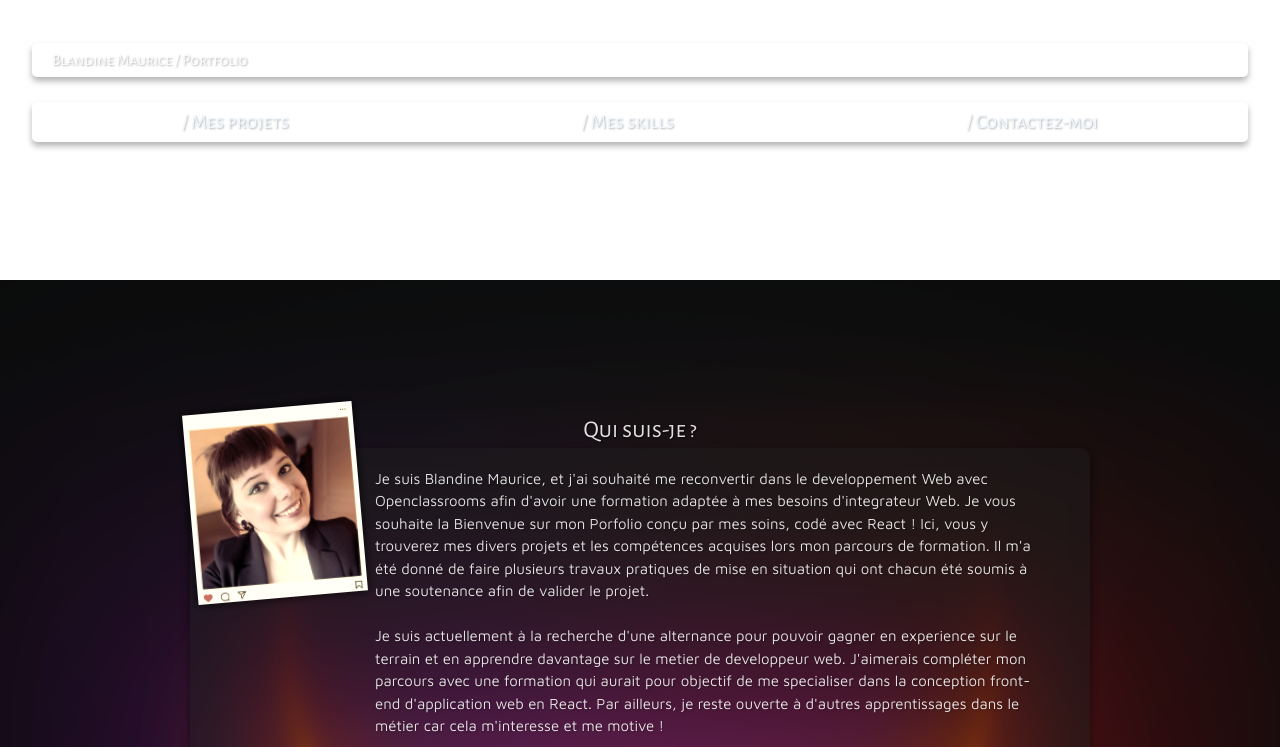
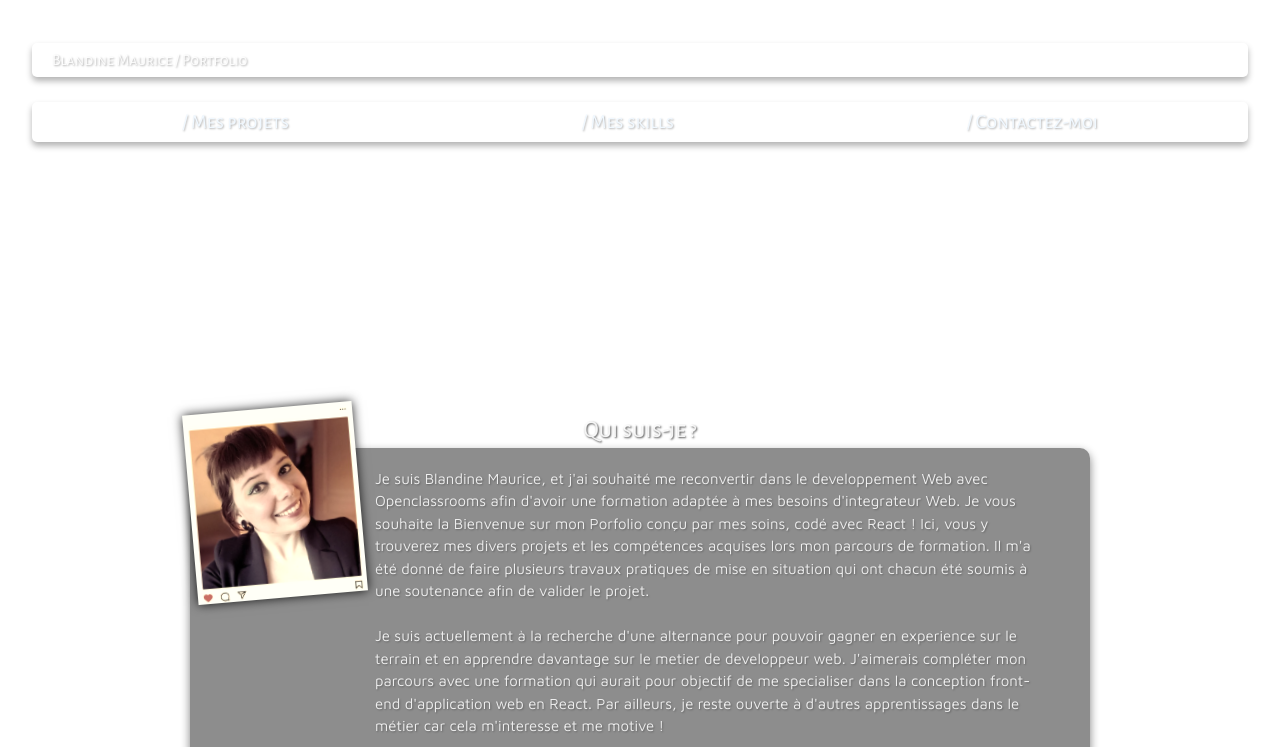
Before and after one commit to BlandineM2508/Mon-portfolio, a React (Vite) app: page / in a window 1280 px wide. Shown: the top 747 px of the page. Built offline with nearby package versions, Linux system fonts and the light colour scheme; a web font is replaced by a local one.

Commit message:
Update index.css

```diff
--- a/src/index.css
+++ b/src/index.css
@@ -15,9 +15,9 @@
 
 body {
   background-image: url('/Wall03.png');
-  background-size: contain;
+  background-size: fill;
   background-position: center;
   background-attachment: fixed;
-  height: 100vw;
+
   background-repeat: no-repeat;
 }
```
